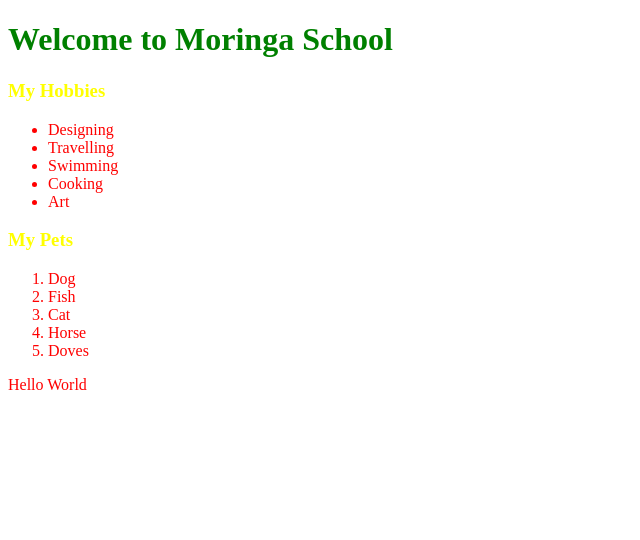
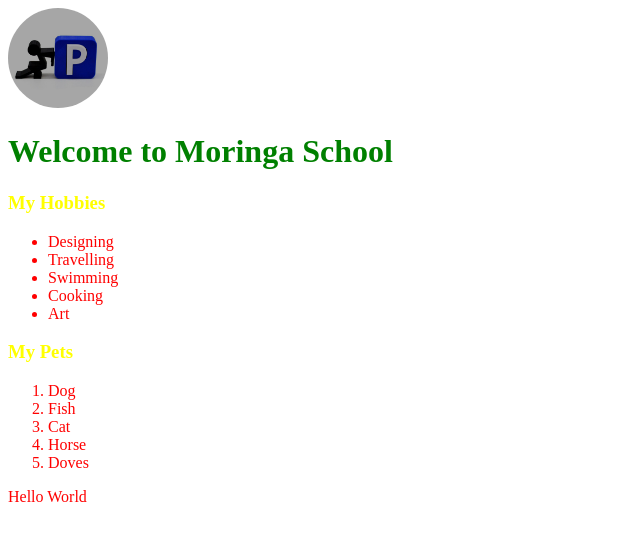
Before and after one commit to Kassim999999/example, a plain HTML site: page index.html in a window 1280 px wide. Shown: the whole page, without its empty margins (0-640 px from the left). Drawn offline with Linux system fonts and the light colour scheme.

Commit message:
new changes

```diff
--- a/css/style.css
+++ b/css/style.css
@@ -7,3 +7,8 @@
 h3{
     color: yellow;
 }
+img{
+    height: 100px;
+    width: 100px;
+    border-radius: 50%;
+}
--- a/index.html
+++ b/index.html
@@ -7,6 +7,9 @@
     <link rel="stylesheet" href="css/style.css">
 </head>
 <body>
+    <div>
+        <img src="images/Pushin P Schreibtisch Schild - 3D Gedrucktes Emoji Spielzeug.jpg" alt="Kassim">
+    </div>
 <h1>Welcome to Moringa School</h1>
 <h3>My Hobbies</h3>
 <ul>
```
Also changed, not shown: images/Pushin P Schreibtisch Schild - 3D Gedrucktes Emoji Spielzeug.jpg (added).
